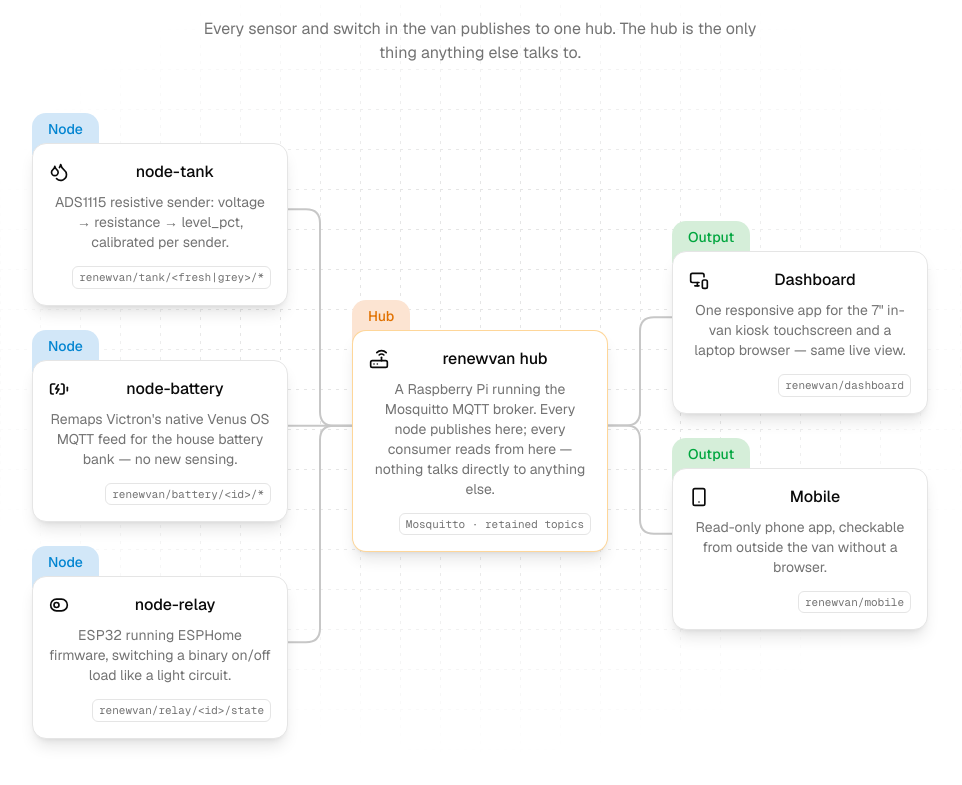
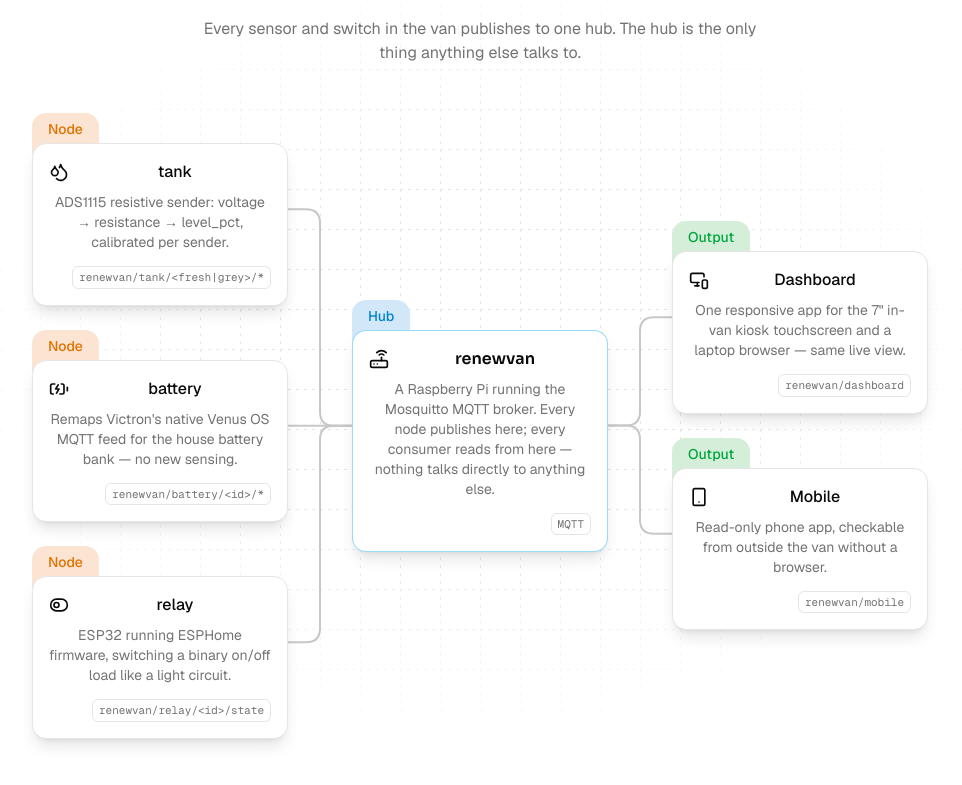
Before and after one commit to renewvan/renewvan.com, a Next.js app: page / in a window 1280 px wide. Shown: the part 1492-2277 px from the top of the page, without its empty margins (160-1122 px from the left). Built offline with nearby package versions, Linux system fonts and the light colour scheme.

Commit message:
Swap Node/Hub badge colors (node now orange, hub now blue); add Sora semibold Google Font for hub card title (matches logo typeface)

```diff
--- a/app/layout.tsx
+++ b/app/layout.tsx
@@ -1,5 +1,5 @@
 import type { Metadata } from "next";
-import { Geist, Geist_Mono } from "next/font/google";
+import { Geist, Geist_Mono, Sora } from "next/font/google";
 import "./globals.css";
 
 const geistSans = Geist({
@@ -9,6 +9,12 @@ const geistSans = Geist({
 
 const geistMono = Geist_Mono({
   variable: "--font-geist-mono",
+  subsets: ["latin"],
+});
+
+const sora = Sora({
+  variable: "--font-sora",
+  weight: "600",
   subsets: ["latin"],
 });
 
@@ -22,7 +28,7 @@ export default function RootLayout({ children }: LayoutProps<"/">) {
   return (
     <html
       lang="en"
-      className={`${geistSans.variable} ${geistMono.variable} h-full antialiased`}
+      className={`${geistSans.variable} ${geistMono.variable} ${sora.variable} h-full antialiased`}
     >
       <body className="min-h-full flex flex-col">{children}</body>
     </html>
--- a/components/blocks/workflow-item.tsx
+++ b/components/blocks/workflow-item.tsx
@@ -40,9 +40,9 @@ const WorkflowItem = ({
         className={cn(
           "absolute top-0 left-0 -z-1 flex items-center gap-2.5 rounded-t-xl p-4 pt-1.5 capitalize",
           {
+            "bg-[color-mix(in_oklab,var(--color-amber-600)20%,var(--background))] text-amber-600 dark:bg-[color-mix(in_oklab,var(--color-amber-400)20%,var(--background))] dark:text-amber-400":
+              type === "input",
             "bg-[color-mix(in_oklab,var(--color-sky-600)20%,var(--background))] text-sky-600 dark:bg-[color-mix(in_oklab,var(--color-sky-400)20%,var(--background))] dark:text-sky-400":
-              type === "input",
-            "bg-[color-mix(in_oklab,var(--color-amber-600)20%,var(--background))] text-amber-600 dark:bg-[color-mix(in_oklab,var(--color-amber-400)20%,var(--background))] dark:text-amber-400":
               type === "hub",
             "bg-[color-mix(in_oklab,var(--color-green-600)20%,var(--background))] text-green-600 dark:bg-[color-mix(in_oklab,var(--color-green-400)20%,var(--background))] dark:text-green-400":
               type === "output",
@@ -57,13 +57,21 @@ const WorkflowItem = ({
       <div
         className={cn(
           "bg-card text-card-foreground flex flex-col gap-3.5 rounded-xl border p-4 shadow-lg",
-          type === "hub" && "border-amber-500/40",
+          type === "hub" && "border-sky-500/40",
         )}
       >
         <div className="flex flex-col gap-2">
           <div className="flex w-full items-center gap-2.5">
             <span className="[&>svg]:size-5">{icon}</span>
-            <div className="grow font-medium">{title}</div>
+            <div
+              className={cn(
+                "grow font-medium",
+                type === "hub" &&
+                  "font-[family-name:var(--font-sora)] text-base font-semibold",
+              )}
+            >
+              {title}
+            </div>
           </div>
           <p className="text-muted-foreground text-sm">{description}</p>
         </div>
--- a/components/how-it-works.tsx
+++ b/components/how-it-works.tsx
@@ -24,21 +24,21 @@ type Node = {
 const INPUTS: Node[] = [
   {
     icon: Droplets,
-    title: "node-tank",
+    title: "tank",
     description:
       "ADS1115 resistive sender: voltage → resistance → level_pct, calibrated per sender.",
     meta: "renewvan/tank/<fresh|grey>/*",
   },
   {
     icon: BatteryCharging,
-    title: "node-battery",
+    title: "battery",
     description:
       "Remaps Victron's native Venus OS MQTT feed for the house battery bank — no new sensing.",
     meta: "renewvan/battery/<id>/*",
   },
   {
     icon: ToggleLeft,
-    title: "node-relay",
+    title: "relay",
     description:
       "ESP32 running ESPHome firmware, switching a binary on/off load like a light circuit.",
     meta: "renewvan/relay/<id>/state",
@@ -47,10 +47,10 @@ const INPUTS: Node[] = [
 
 const HUB: Node = {
   icon: Router,
-  title: "renewvan hub",
+  title: "renewvan",
   description:
     "A Raspberry Pi running the Mosquitto MQTT broker. Every node publishes here; every consumer reads from here — nothing talks directly to anything else.",
-  meta: "Mosquitto · retained topics",
+  meta: "MQTT",
 };
 
 const OUTPUTS: Node[] = [
```
